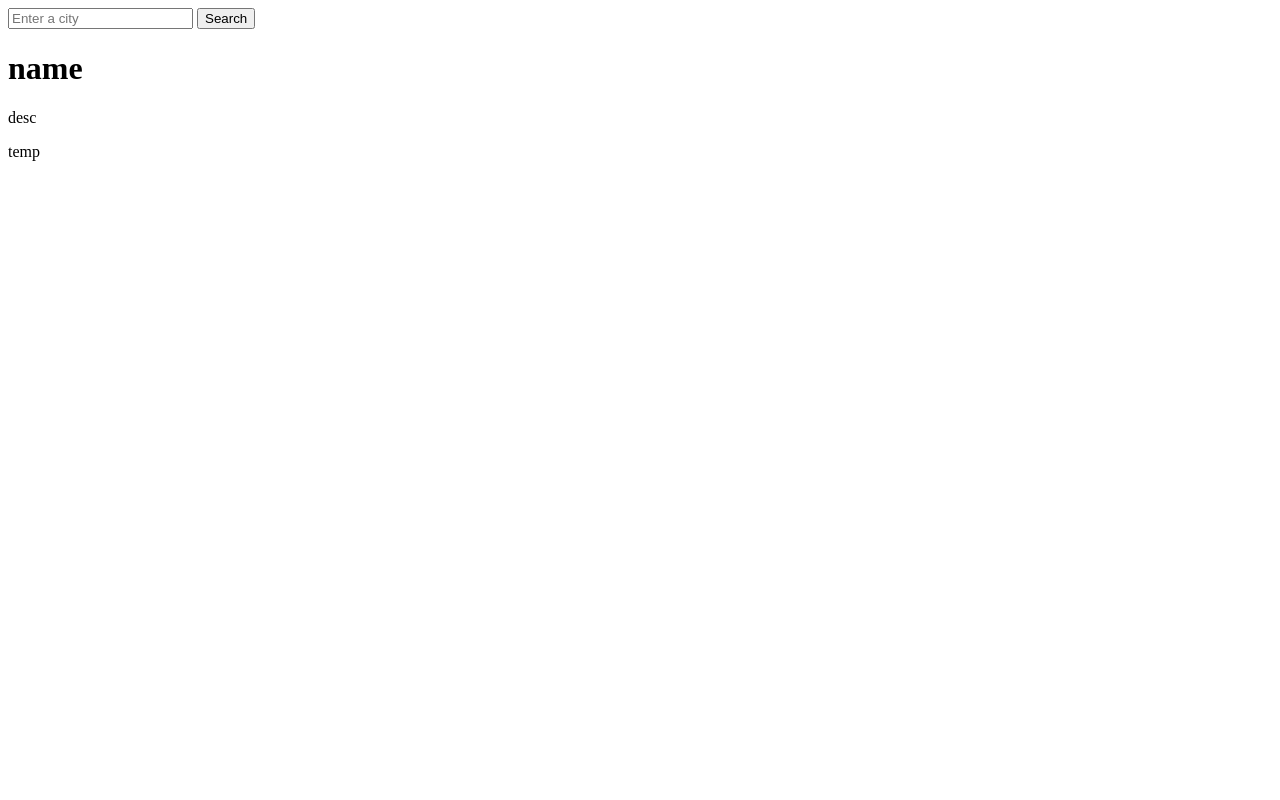
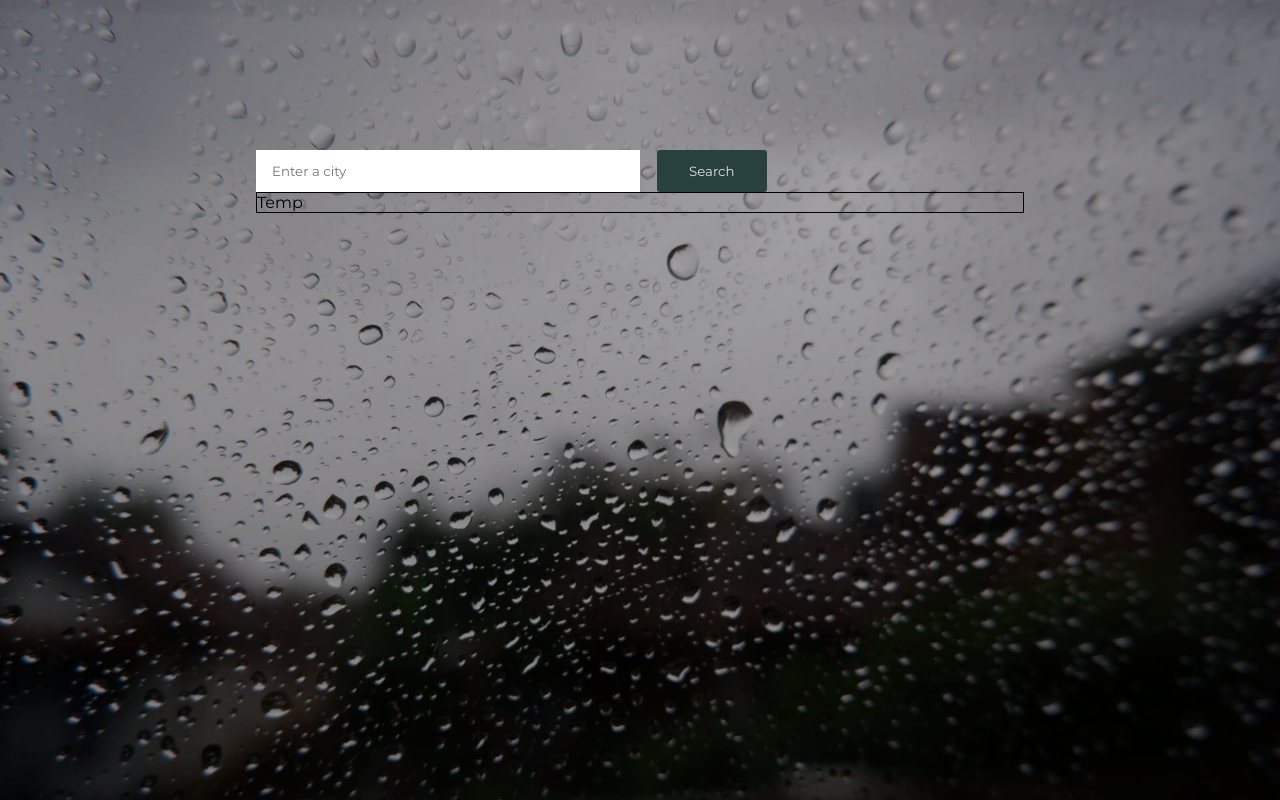
Before and after one commit to chathurperera/Weather-app, a plain HTML site: page index.html in a window 1280 px wide. Drawn offline with nearby package versions, Linux system fonts and the light colour scheme.

Commit message:
second commit

```diff
--- a/_global.scss
+++ b/_global.scss
@@ -0,0 +1,17 @@
+*,*::after,*::before{
+    margin:0;
+    padding:0;
+    box-sizing: border-box;
+}
+
+body{
+    font-family: 'Montserrat', sans-serif;
+    background: url(/dist/css/bg.jpg) no-repeat;
+    background-size: cover;
+    background-color: rgba(0, 0, 0, 0.301);
+    background-blend-mode:darken;
+    height: 100vh;
+    display: flex;
+    align-items: center;
+    justify-content: center;
+}
--- a/_variables.scss
+++ b/_variables.scss
@@ -0,0 +1 @@
+$ff-mont:'Montserrat', sans-serif;
--- a/app.js
+++ b/app.js
@@ -9,9 +9,12 @@ const temp = document.querySelector('.temp');
 form.addEventListener('submit',async (e) => {
     e.preventDefault();
     const inputValue =  form.elements.searchTerm.value;
-    const res =  await axios.get(`https://api.openweathermap.org/data/2.5/weather?q=${inputValue}&appid=64853be24f58e710fa228647720351ce`)
+    const res =  await axios.get(`https://api.openweathermap.org/data/2.5/weather?q=${inputValue}&appid=64853be24f58e710fa228647720351ce&units=metric`)
     const city = res.data.name;
+    name.innerText = city;
     const description = res.data.weather[0].description;
-    const temp = res.data.main.temp;
-    console.log(city , description , temp);
+    desc.innerText = description;
+    const temperature = res.data.main.temp;
+    temp.innerHTML = `${temperature}°C`;
+    console.log(res.data);
 })
--- a/index.html
+++ b/index.html
@@ -4,20 +4,25 @@
     <meta charset="UTF-8">
     <meta http-equiv="X-UA-Compatible" content="IE=edge">
     <meta name="viewport" content="width=device-width, initial-scale=1.0">
+    <link rel="preconnect" href="https://fonts.gstatic.com">
+    <link href="https://fonts.googleapis.com/css2?family=Montserrat:wght@300;400;500&display=swap" rel="stylesheet">
     <link rel="stylesheet" href="/dist/css/main.css">
     <script src="https://cdn.jsdelivr.net/npm/axios/dist/axios.min.js"></script>
     <title>Weather App</title>
 </head>
 <body>
+    <div class="container">
+
         <form id="input">
-        <input type="text" name="" id="searchTerm" placeholder="Enter a city">
-        <button type="submit">Search</button>
-    </form>
+            <input type="text" name="" id="searchTerm" placeholder="Enter a city">
+            <button type="submit">Search</button>
+        </form>
 
-    <div class="display">
-        <h1 class="name">name</h1>
-        <p class="desc">desc</p>
-        <p class="temp">temp</p>
+        <div class="display">
+            <h1 class="name"></h1>
+            <p> Temp <span class="desc"></span></p>
+            <p class="temp"></p>
+        </div>
     </div>
 
 
--- a/main.scss
+++ b/main.scss
@@ -0,0 +1,33 @@
+@import 'global';
+@import 'variables';
+
+.container{
+    width: 60%;
+    height: 500px;
+    // border: 1px solid black;
+
+    form{
+        // border: 1px solid black;
+
+        #searchTerm{
+            width: 50%;
+            border: none;
+            color: black;
+            font-family: $ff-mont;
+            padding: .8rem 1rem;
+        }
+        button{
+            font-family: $ff-mont;
+            padding: .8rem 2rem;
+            border: none;
+            border-radius: 3px;
+            margin-left: .8rem;
+            color: #E0E3E3;
+            background: #28413E;
+        }
+    }
+    .display{
+        border: 1px solid black;
+    }
+
+}
```
Also changed, not shown: dist/css/bg.jpg (added), dist/css/main.css.
